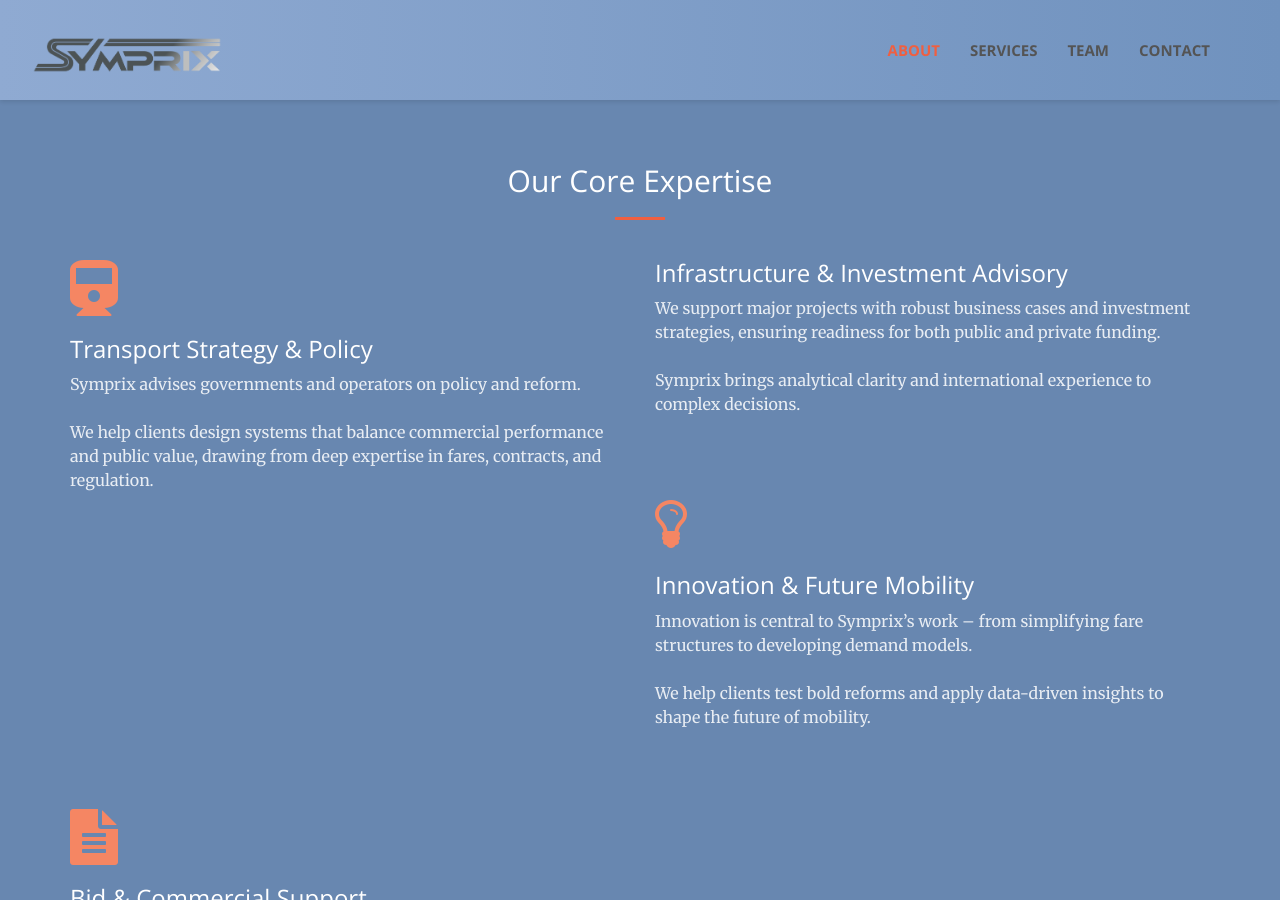
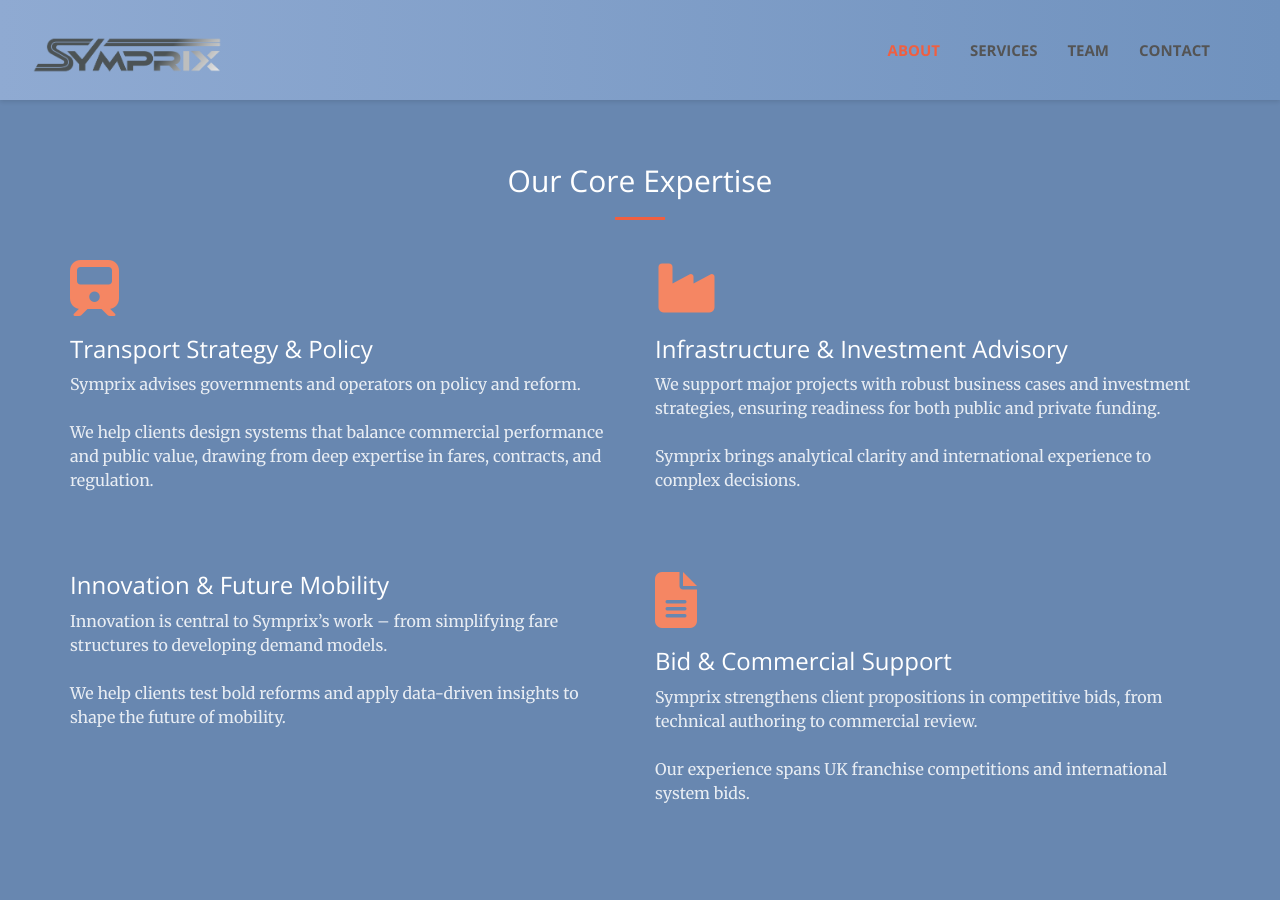
Before and after one commit to CD-Symprix/symprix, a Jekyll site: the page built from index.html, in a window 1280 px wide and 900 px high, scrolled down 1124 px. Built offline with Jekyll 4.4.1, drawn with Linux system fonts in a browser that asks for light colours.

Commit message:
Update head.html

```diff
--- a/_includes/head.html
+++ b/_includes/head.html
@@ -14,7 +14,7 @@
     <!-- Custom Fonts -->
     <link href='https://fonts.googleapis.com/css?family=Open+Sans:300italic,400italic,600italic,700italic,800italic,400,300,600,700,800' rel='stylesheet' type='text/css'>
     <link href='https://fonts.googleapis.com/css?family=Merriweather:400,300,300italic,400italic,700,700italic,900,900italic' rel='stylesheet' type='text/css'>
-    <link rel="stylesheet" href="font-awesome/css/font-awesome.min.css" type="text/css">
+    <link rel="stylesheet" href="https://cdnjs.cloudflare.com/ajax/libs/font-awesome/6.4.0/css/all.min.css" type="text/css">
 
     <!-- Plugin CSS -->
     <link rel="stylesheet" href="css/animate.min.css" type="text/css">
```
